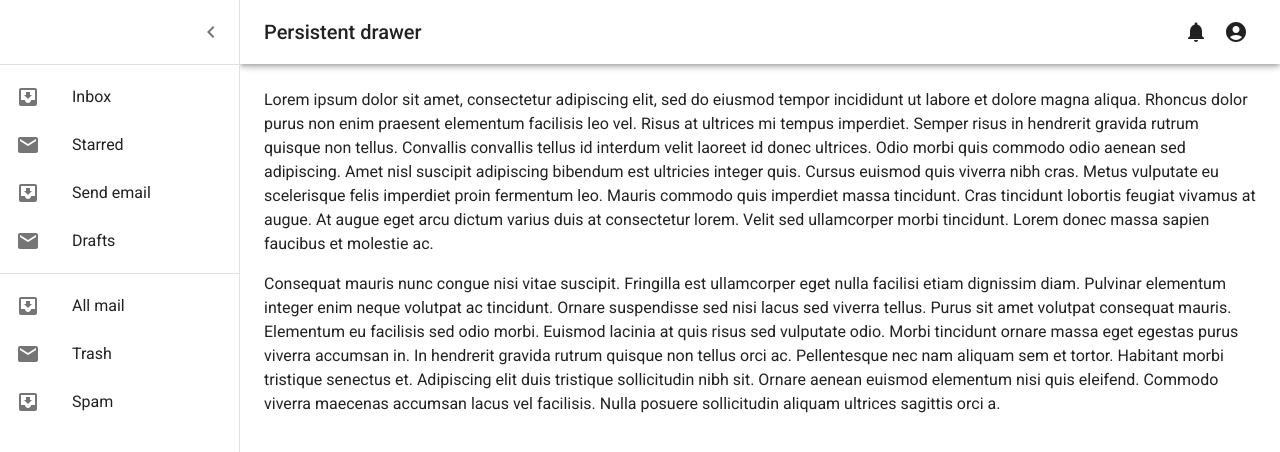
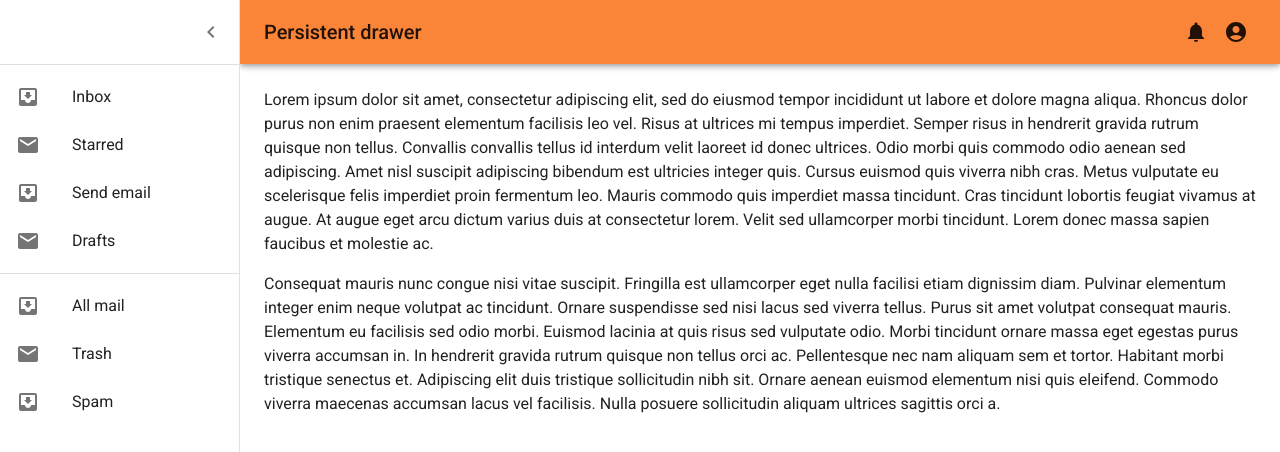
Before and after one commit to krish4693/mui-nextjs-template, a Next.js app: page /dashboard in a window 1280 px wide. Shown: the top 452 px of the page. Built offline with nearby package versions, Linux system fonts and the light colour scheme; what @mui/material-nextjs would draw is missing.

Commit message:
fix: color change to arm theme signs

```diff
--- a/src/theme.ts
+++ b/src/theme.ts
@@ -4,7 +4,7 @@ import { createTheme } from '@mui/material/styles';
 const theme = createTheme({
   palette:{
     primary:{
-      main:"#ffffff",
+      main:"#fa8539",
 
     },
     secondary:{
```
